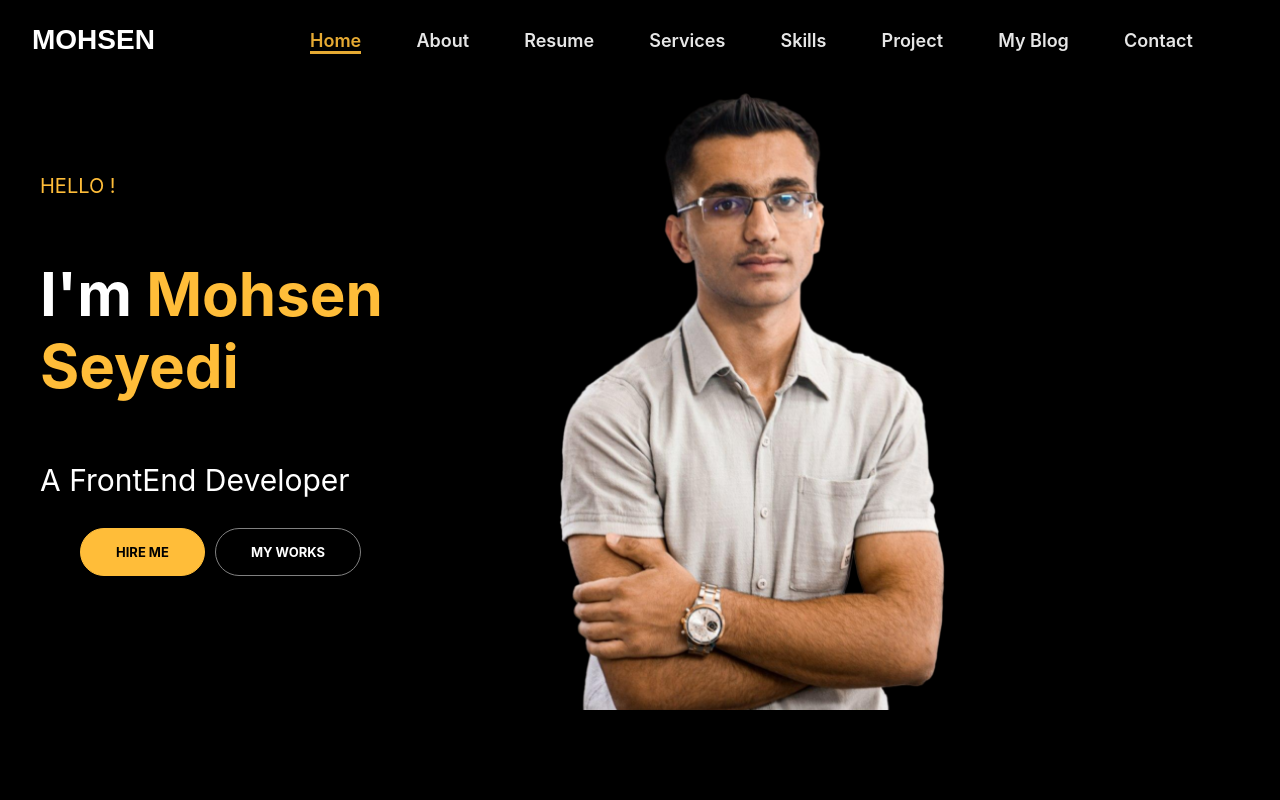
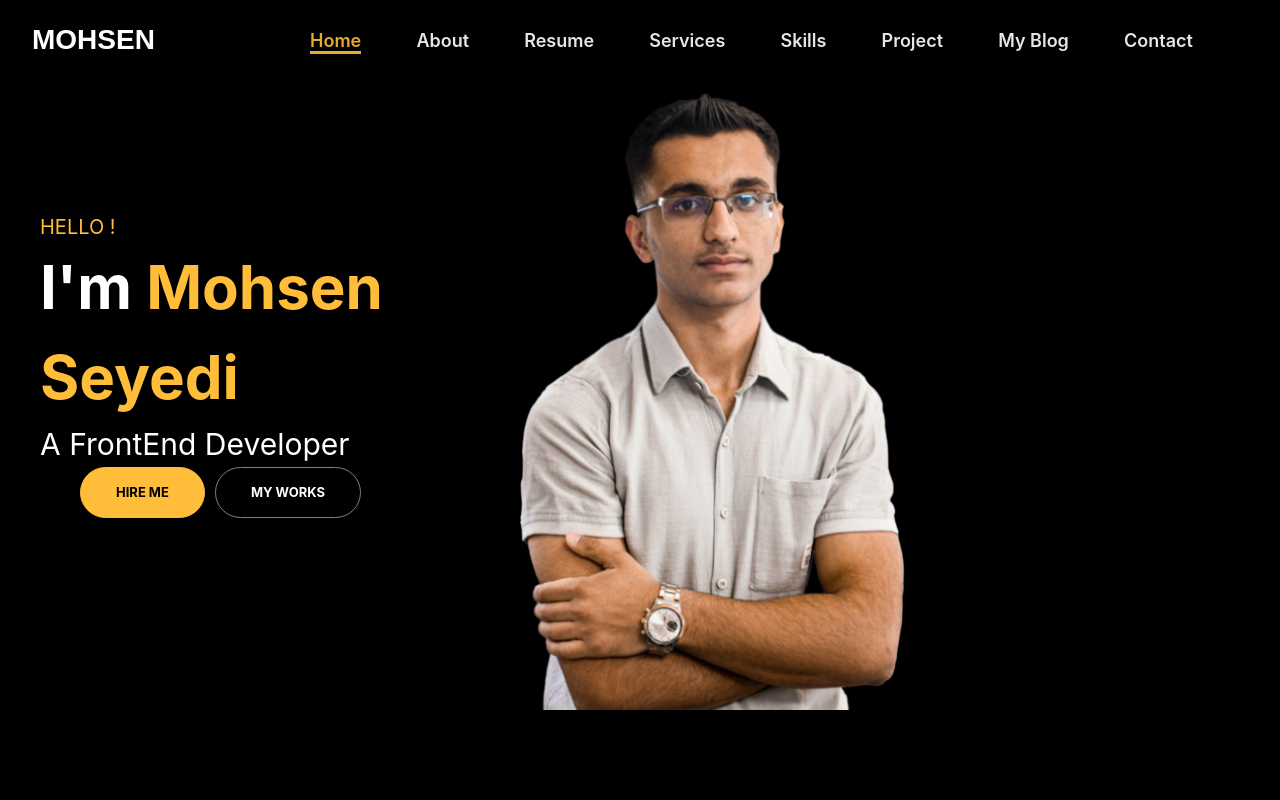
Before and after one commit to mohsenSeyedi/Me.com, a React (Create React App) app: page / in a window 1280 px wide. Shown: the top 800 px of the page. Built offline with nearby package versions, Linux system fonts and the light colour scheme.

Commit message:
add tailwindcss to project

```diff
--- a/src/App.js
+++ b/src/App.js
@@ -1,3 +1,4 @@
+import "./index.css"
 import Header from './components/Header/Header/Header';
 import AboutMe from './components/Header/About-Me/AboutMe';
 import Resume from './components/Header/Resume/Resume';
--- a/src/index.css
+++ b/src/index.css
@@ -1,3 +1,7 @@
+@tailwind base;
+@tailwind components;
+@tailwind utilities;
+
 body {
   background-color: black;
   padding: 0;
--- /dev/null
+++ b/tailwind.config.js
@@ -0,0 +1,10 @@
+/** @type {import('tailwindcss').Config} */
+module.exports = {
+  content: [
+    "./src/**/*.{js,jsx,ts,tsx}",
+  ],
+  theme: {
+    extend: {},
+  },
+  plugins: [],
+}
```
